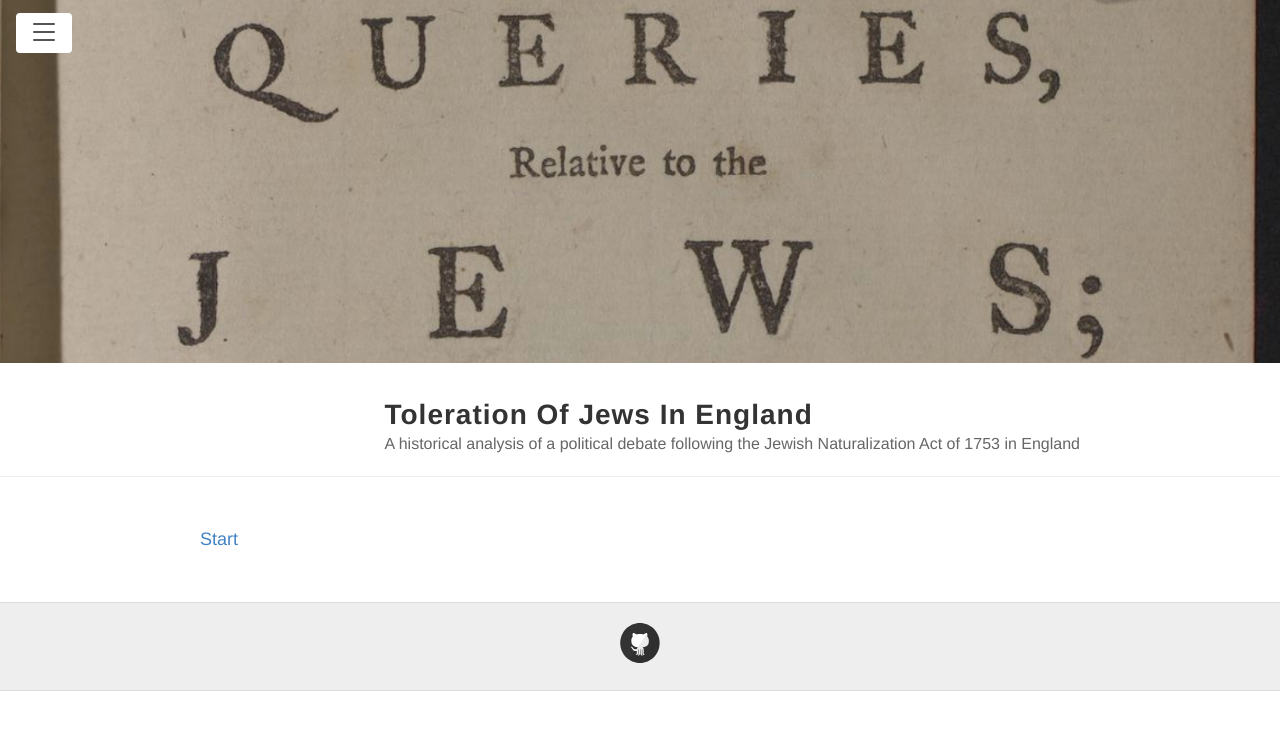
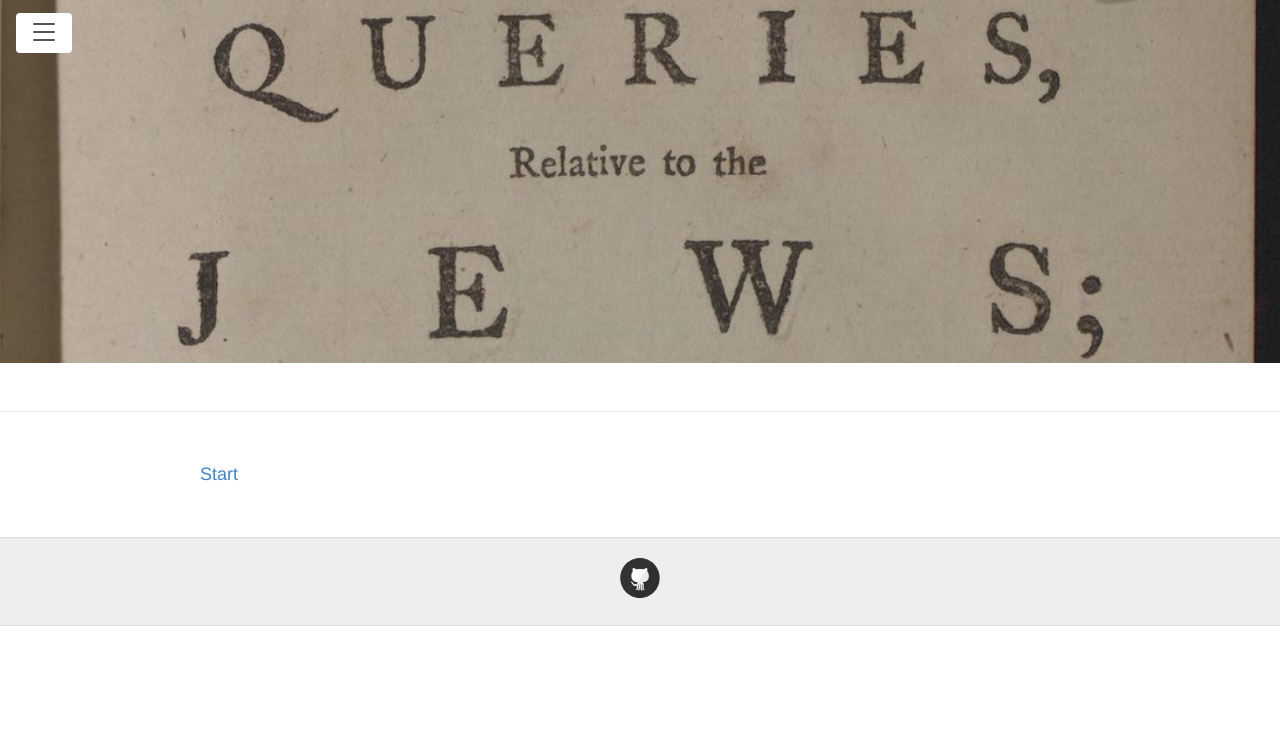
Before and after one commit to HUM-331-Princeton/themes-in-japanese-games, a Jekyll site: the page built from index.md, in a window 1280 px wide. Shown: the top 730 px of the page. Built offline with Jekyll 4.4.1, drawn with Linux system fonts in a browser that asks for light colours.

Commit message:
dumb title removal fix

```diff
--- a/_config.yml
+++ b/_config.yml
@@ -3,11 +3,10 @@
 #
 
 # Name of your site (displayed in the header)
-name: Toleration Of Jews In England
+name:
 
 # Short bio or description (displayed in the header)
-description: A historical analysis of a political debate following the Jewish Naturalization Act of 1753 in England
-
+description:
 # URL of an image you'd like to appear in your header.
 # It should be long and rectangular to feature as a banner image.
 banner: "https://hum-331-princeton.github.io/toleration-of-jews-in-england/Banner.png"
```
